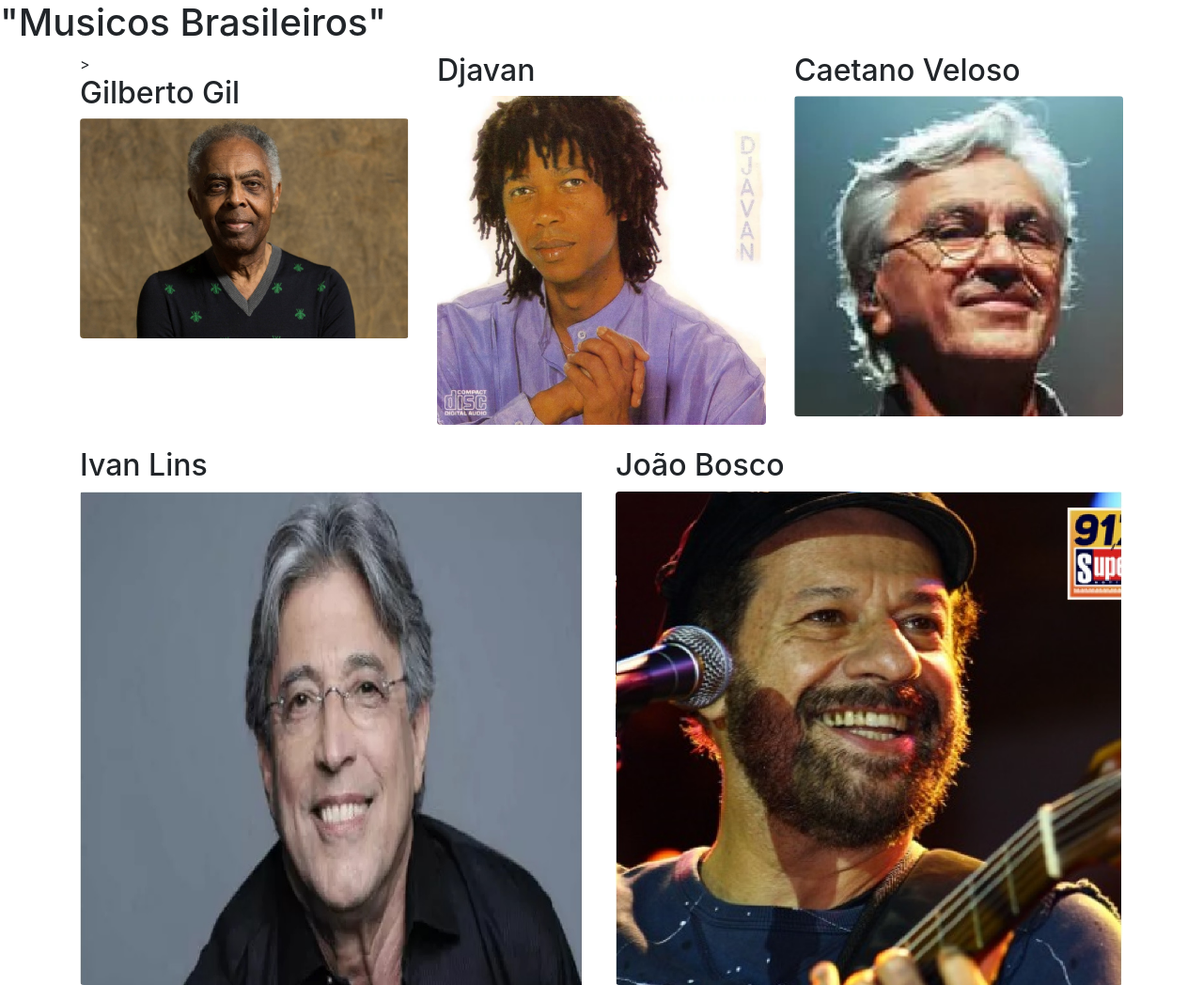
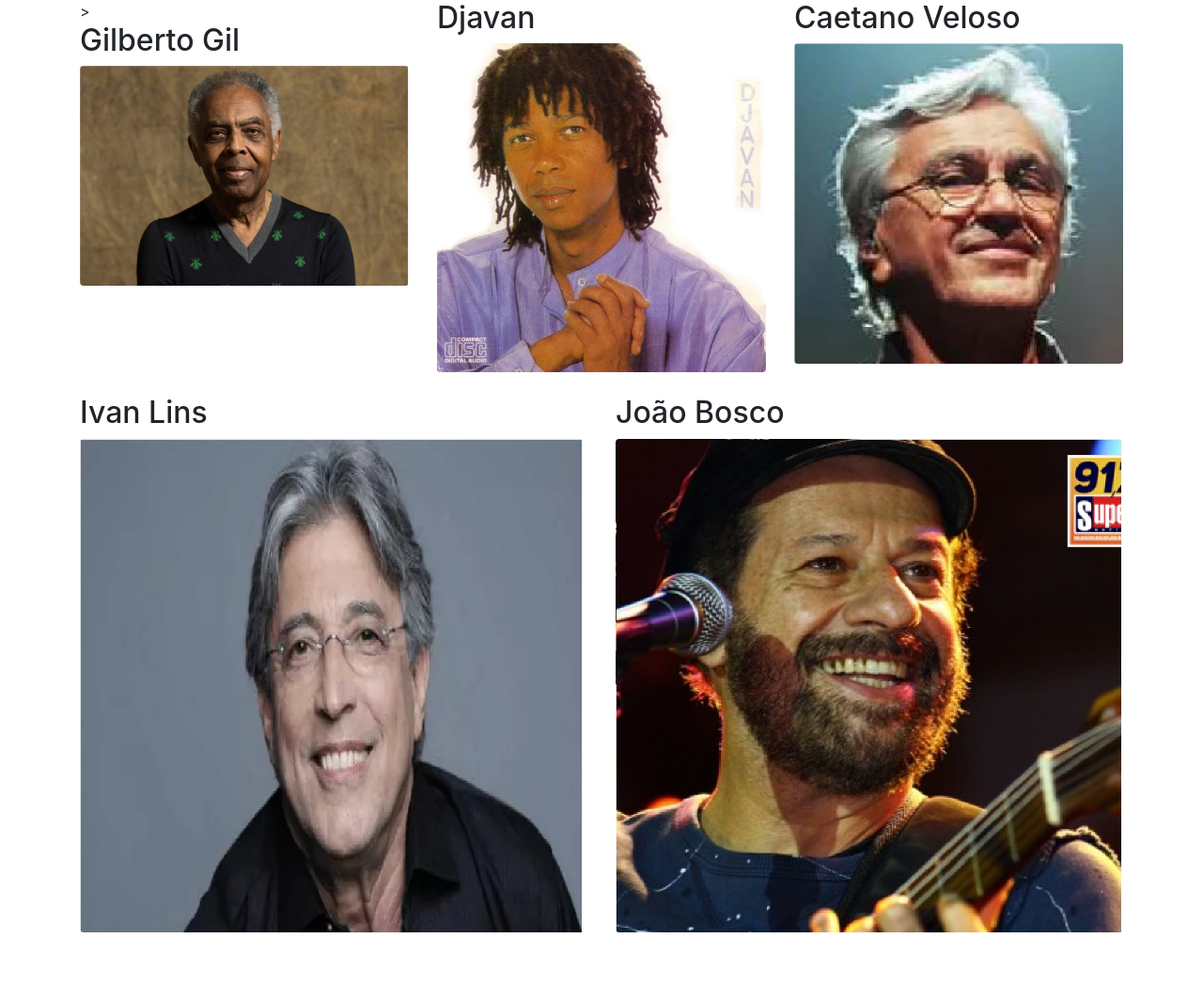
Before and after one commit to cunhajunior/capadedisco, a plain HTML site: page index1.html in a window 1280 px wide. Shown: the whole page at 94% size. After the commit the page ends 1016 px from the top, so only its background shows below. Drawn offline with nearby package versions, Linux system fonts and the light colour scheme.

Commit message:
Update index1.html

```diff
--- a/index1.html
+++ b/index1.html
@@ -16,7 +16,6 @@
   </head>
   <body>
 
- <h1>"Musicos Brasileiros"</h1>
 
 <div class="container">
 <div class="row">
```
